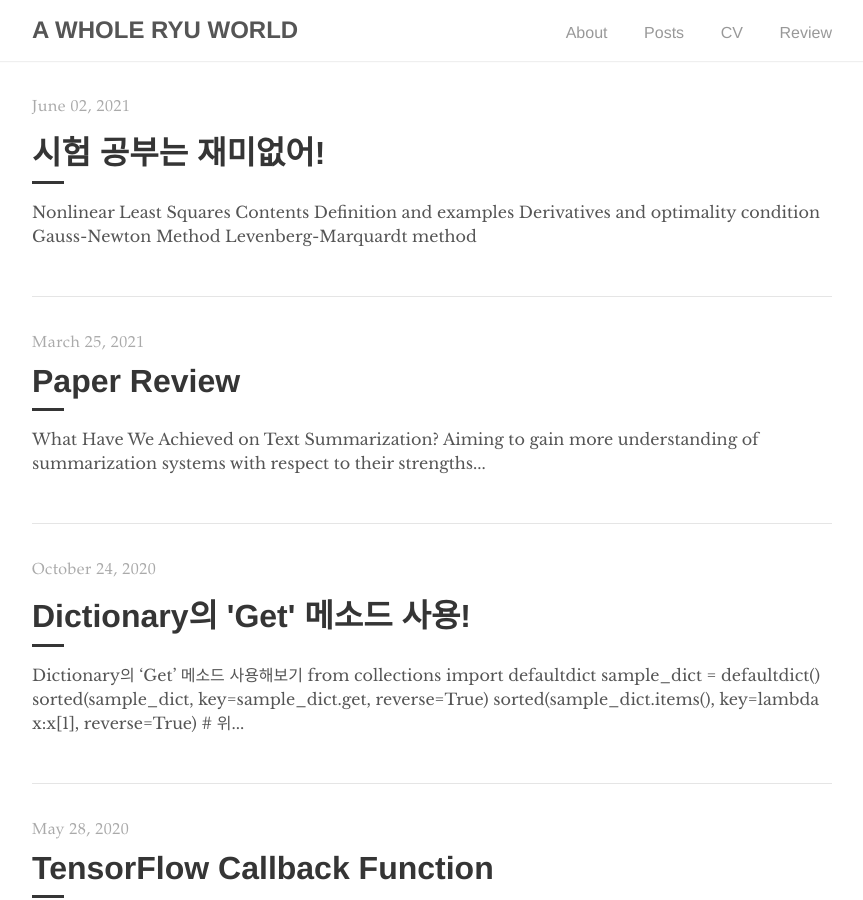
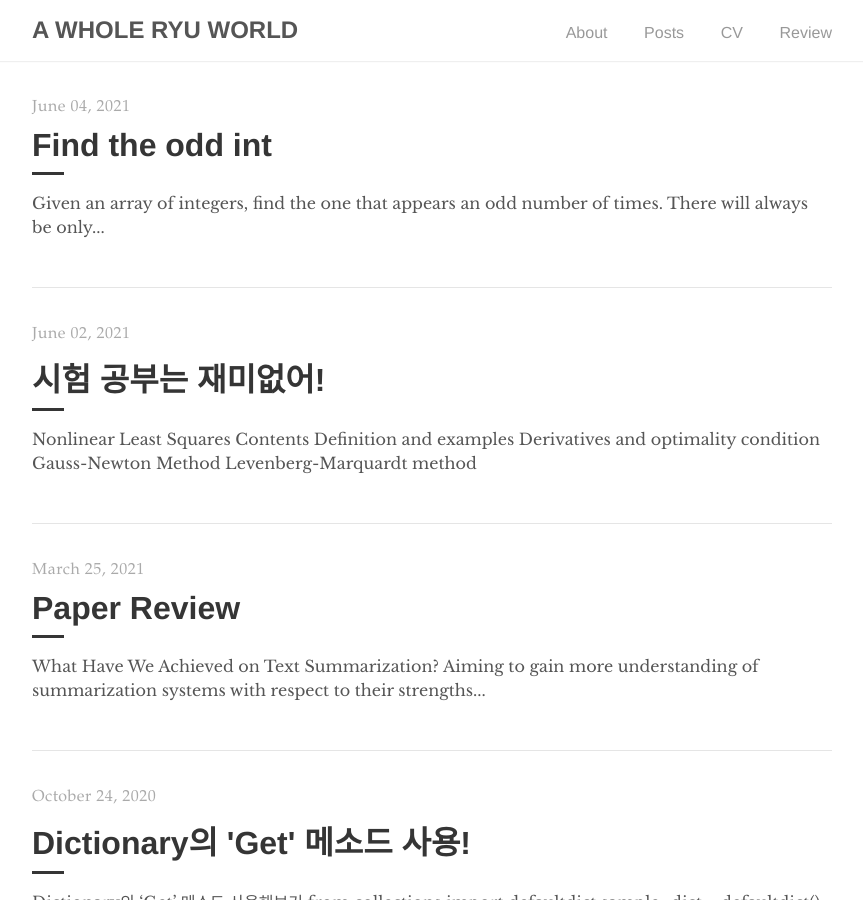
Before and after one commit to ryuqae/ryuqae.github.io, a Jekyll site: the page built from index.html, in a window 1280 px wide and 900 px high. Shown: the whole window, without its empty margins (208-1071 px from the left). Built offline with Jekyll 4.4.1, drawn with Linux system fonts in a browser that asks for light colours; formulas are drawn with MathJax 3; the list of posts is cut into pages by our own code.

Commit message:
new : 20210604 codewar

````diff
--- /dev/null
+++ b/_posts/2021-06-04-codewars.md
@@ -0,0 +1,23 @@
+---
+layout : post
+title : Find the odd int
+author : Jeongwoo
+use_math : false
+comments : false
+---
+
+
+{% highlight markdown %}
+Given an array of integers, find the one that appears an odd number of times.
+
+There will always be only one integer that appears an odd number of times.
+{% endhighlight %}
+
+```python
+def find_it(seq):
+    w = dict.fromkeys(seq, -1)
+    for i in seq:
+        w[i]*=-1
+    n = [key for key, switch in w.items() if switch > 0]
+    return n[0]
+```
````
Also changed, not shown: _posts/2021-06-02-todo.md (+1 -1 lines).
